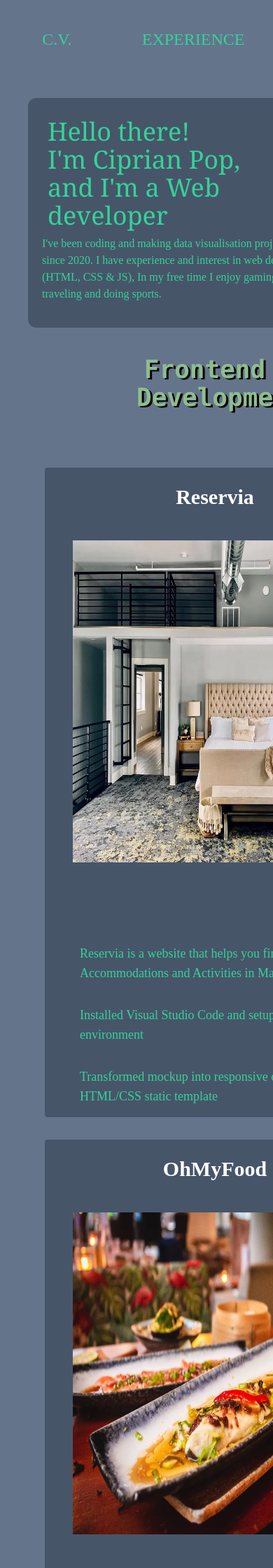
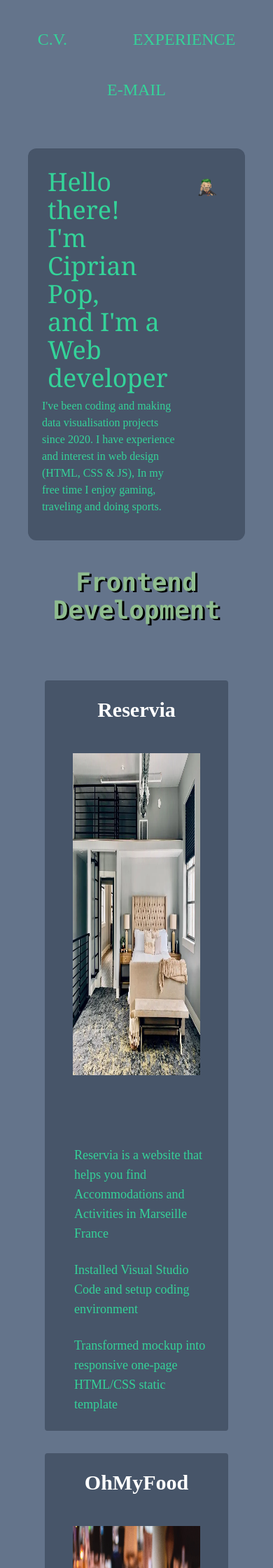
Before and after one commit to c-v-pop/portfolio, a PHP site: page / in a window 390 px wide; the page is wider, and only the part inside the window is pictured. Shown: the top 2240 px of that part at 70% size. Run offline with PHP 8.4, Linux system fonts and the light colour scheme.

Commit message:
added media query for mobile

```diff
--- a/dist/output.css
+++ b/dist/output.css
@@ -554,6 +554,10 @@ video {
   margin-bottom: 0.5rem;
 }
 
+.mb-6 {
+  margin-bottom: 1.5rem;
+}
+
 .flex {
   display: flex;
 }
@@ -668,6 +672,10 @@ video {
 
 .p-20 {
   padding: 5rem;
+}
+
+.p-0 {
+  padding: 0px;
 }
 
 .py-2 {
@@ -876,26 +884,24 @@ h2 {
 }
 
 @media only screen and (max-width: 420px) {
-  nav {
-    width: 33em;
-  }
-
-  .intro {
-    width: 33em;
-  }
-
   .frontend a {
-    width: 27em;
+    display: flex;
     flex-direction: column;
   }
 
+  .frontend p {
+    margin-bottom: 1.5rem;
+    margin-top: 0px;
+    padding: 0px;
+  }
+
   .backend a {
-    width: 27em;
+    display: flex;
     flex-direction: column;
   }
 
-  h2 {
-    margin-left: 50%;
+  .frontend img {
+    width: 100%;
   }
 }
 
```
Also changed, not shown: styles/index.css (+7 -13 lines).
